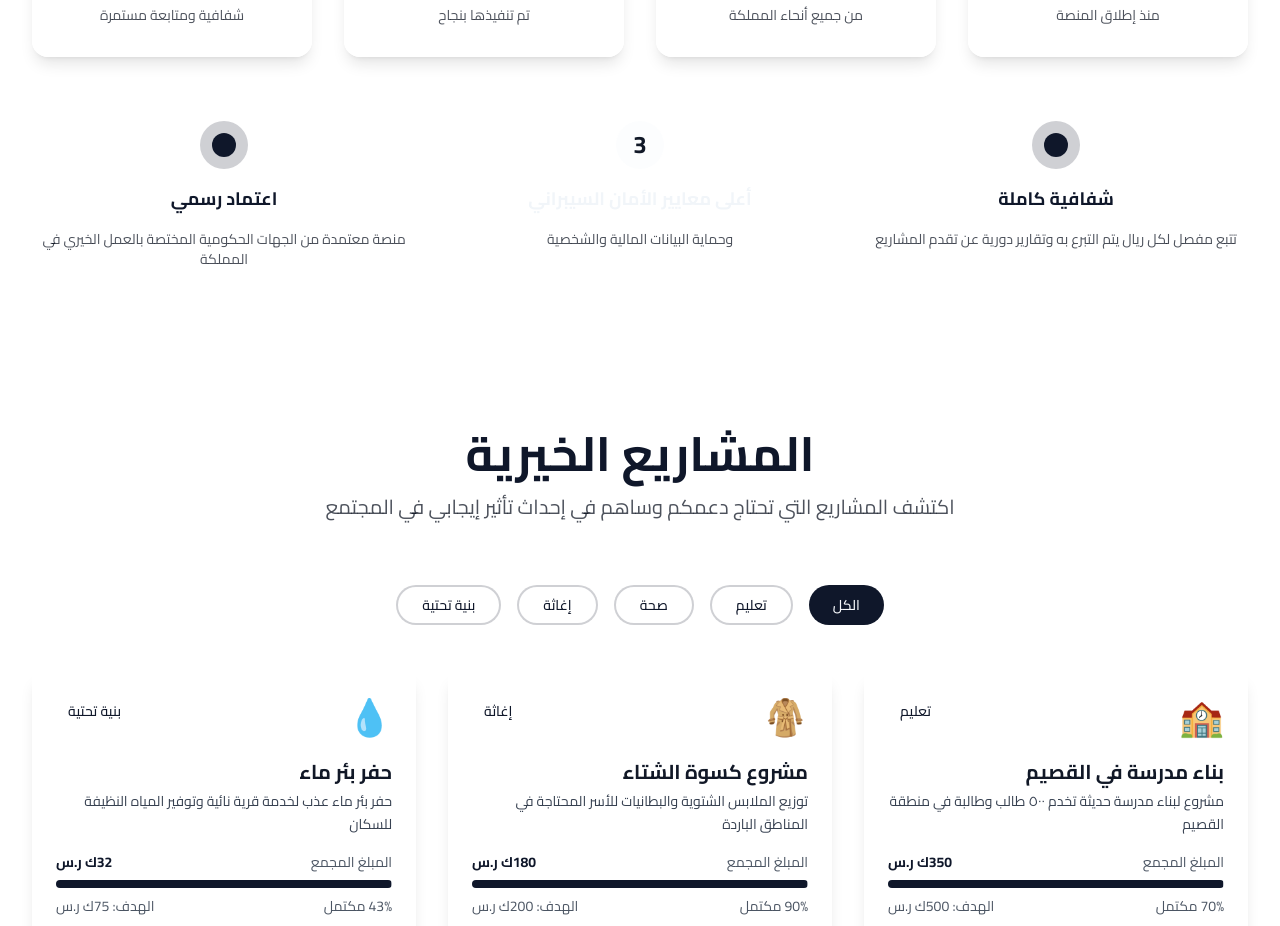
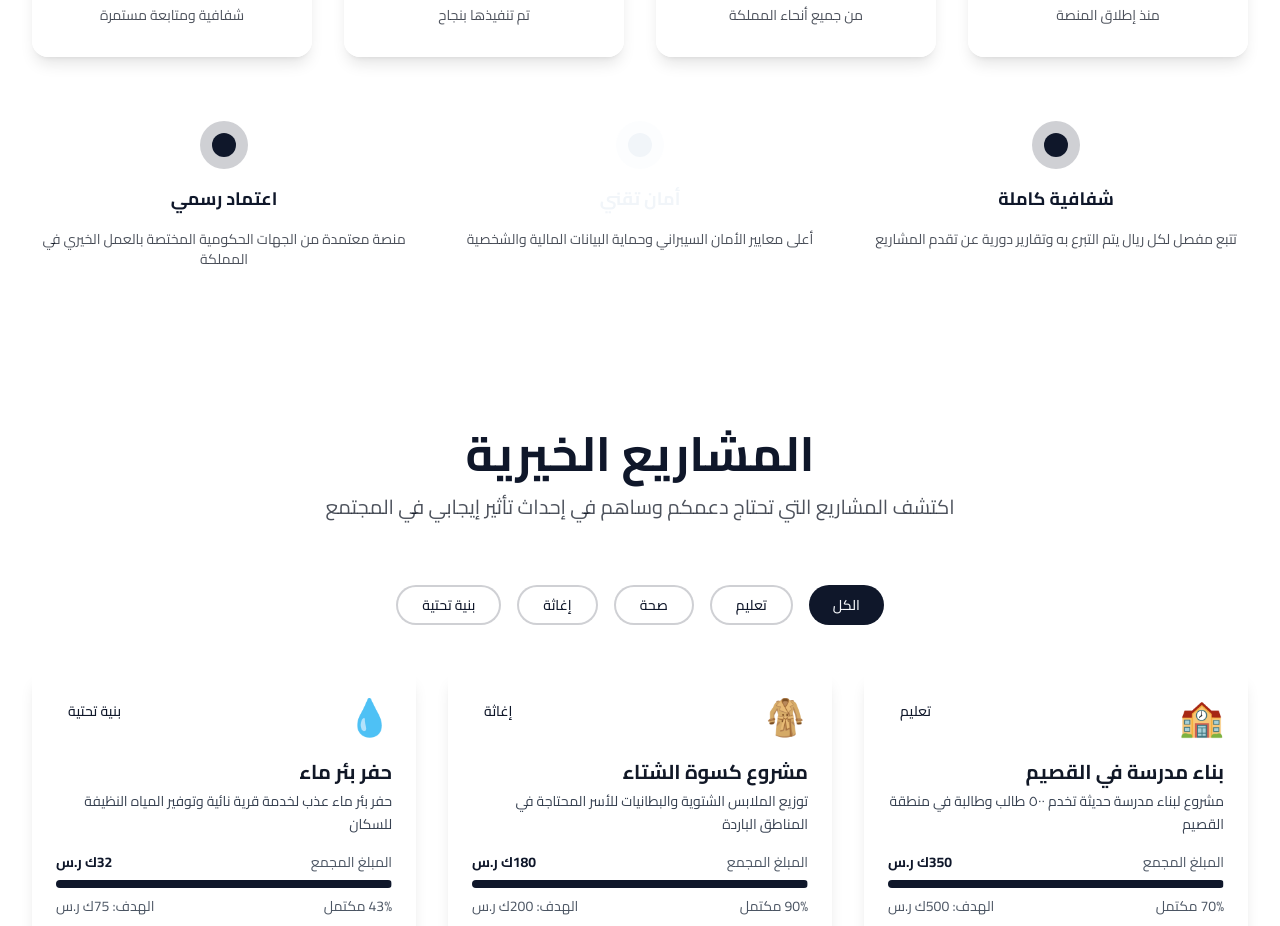
Before and after one commit to F-BAJBYR/noor-almujtamae, a React (Vite) app: page / in a window 1280 px wide. Shown: the part 1300-2226 px from the top of the page. Built offline with nearby package versions, Linux system fonts and the light colour scheme.

Commit message:
Fix text color in stats

```diff
--- a/src/components/StatsSection.tsx
+++ b/src/components/StatsSection.tsx
@@ -85,11 +85,11 @@ const StatsSection = () => {
 
           <div className="space-y-4">
             <div className="w-12 h-12 mx-auto bg-secondary/20 rounded-full flex items-center justify-center">
-              <span className="text-2xl font-bold text-gray-900">3</span>
+              <div className="w-6 h-6 bg-secondary rounded-full"></div>
             </div>
-            <h3 className="text-lg font-bold text-secondary">أعلى معايير الأمان السيبراني</h3>
+            <h3 className="text-lg font-bold text-secondary">أمان تقني</h3>
             <p className="text-foreground/70 text-sm">
-              وحماية البيانات المالية والشخصية
+              أعلى معايير الأمان السيبراني وحماية البيانات المالية والشخصية
             </p>
           </div>
 
```
